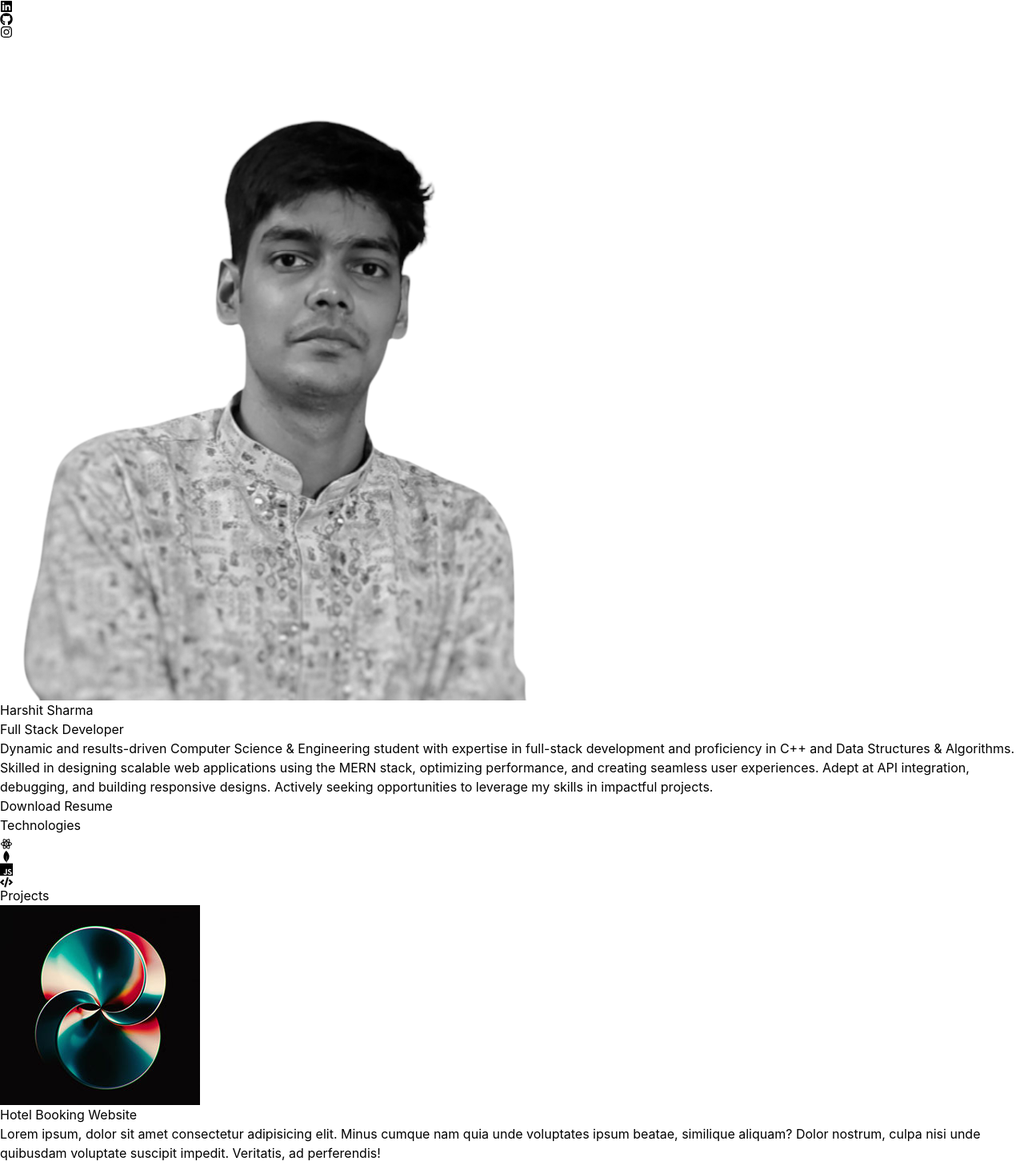
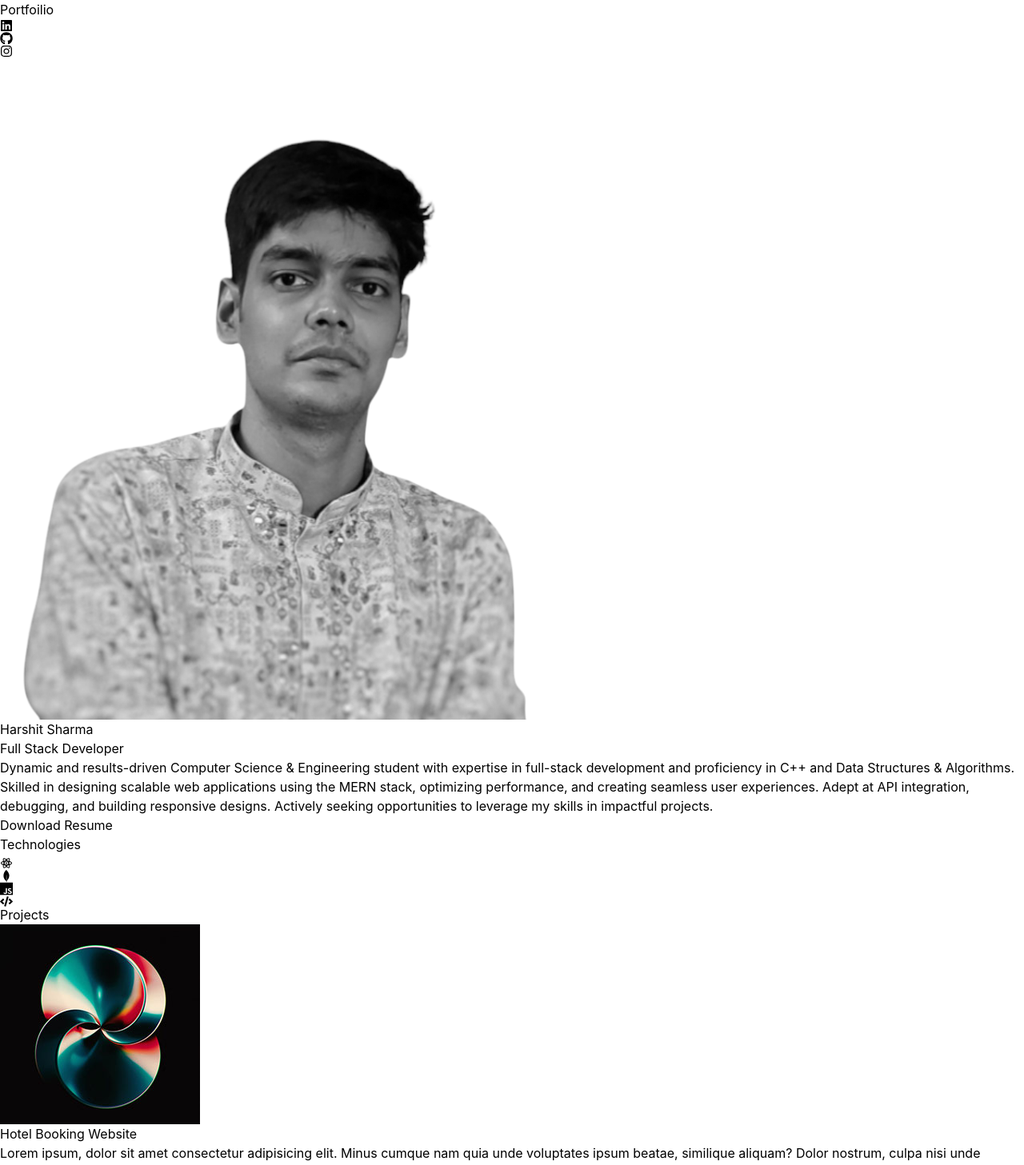
Before and after one commit to harshit-sharma14/My-Portfolio, a React (Vite) app: page / in a window 1280 px wide. Shown: the top 1457 px of the page at 80% size. Built offline with nearby package versions, Linux system fonts and the light colour scheme.

Commit message:
Some more deployment changes in widht

```diff
--- a/src/Hero.jsx
+++ b/src/Hero.jsx
@@ -47,7 +47,11 @@ export const Hero = () => {
  web applications using the MERN stack, optimizing performance, and creating seamless user
  experiences. Adept at API integration, debugging, and building responsive designs. Actively
  seeking opportunities to leverage my skills in impactful projects.</motion.p>
-                    <motion.a variants={child} href="/Resume1.pdf" target='_blank' rel='no' download className='bg-white rounded p-4 text-sm text-stone-800 mb-10 relative w-[10vw] h-[6vh] ani'>Download Resume</motion.a>
+ <a href="/Harshit_Sharma_Resume.pdf" target="_blank" rel="noopener noreferrer" download>
+  <div className='bg-white rounded p-4 text-sm text-stone-800 mb-10 relative w-[30vw] h-[6vh] ani'>
+    Download Resume
+  </div>
+</a>
                     </motion.div>
                     </div>
         </div>
--- a/src/Navbar.jsx
+++ b/src/Navbar.jsx
@@ -6,17 +6,17 @@ export const Navbar = () => {
   return (
     <nav className='flex items-center justify-between py-6'>
       <div className='flex flex-shrink-0 items-center'>
-        <a href="/" aria-label='Home'>
+        <a href="/" className='text-2xl font-bold font-serif' aria-label='Home'>Portfoilio
         </a>
       </div>
-      <div className='m-8 flex items-center justify-center gap-4 text-2xl'>
+      <div className='m-8 flex items-center justify-center gap-4 text-4xl'>
         <a href="https://linkedin.com/in/harshit-sharma-9885b7249" target="_blank" rel="noopener noreferrer" aria-label='LinkedIn'>
-          <FaLinkedin />
+        <FaLinkedin className="transition duration-300 hover:text-blue-500 cursor-pointer hover:scale-110 hover:shadow-lg hover:shadow-blue-500/50" />
         </a>
         <a href="https://github.com/harshit-sharma14" target="_blank" rel="noopener noreferrer" aria-label='GitHub'>
-          <FaGithub />
+          <FaGithub  className='transition duration-300 hover:text-yellow-500 cursor-pointer hover:scale-110 hover:shadow-lg hover:shadow-yellow-500/50' />
         </a>
-        <a href="https://www.instagram.com/_harshitsharma14/" target="_blank" rel="noopener noreferrer" aria-label='Instagram'>
+        <a href="https://www.instagram.com/_harshitsharma14/" className='transition duration-300 hover:text-red-500 cursor-pointer hover:scale-110 hover:shadow-lg hover:shadow-blue-500/50' target="_blank" rel="noopener noreferrer" aria-label='Instagram'>
           <FaInstagram />
         </a>
 
```
Also changed, not shown: 1 other file (tests, documents, lock files or other folders).
